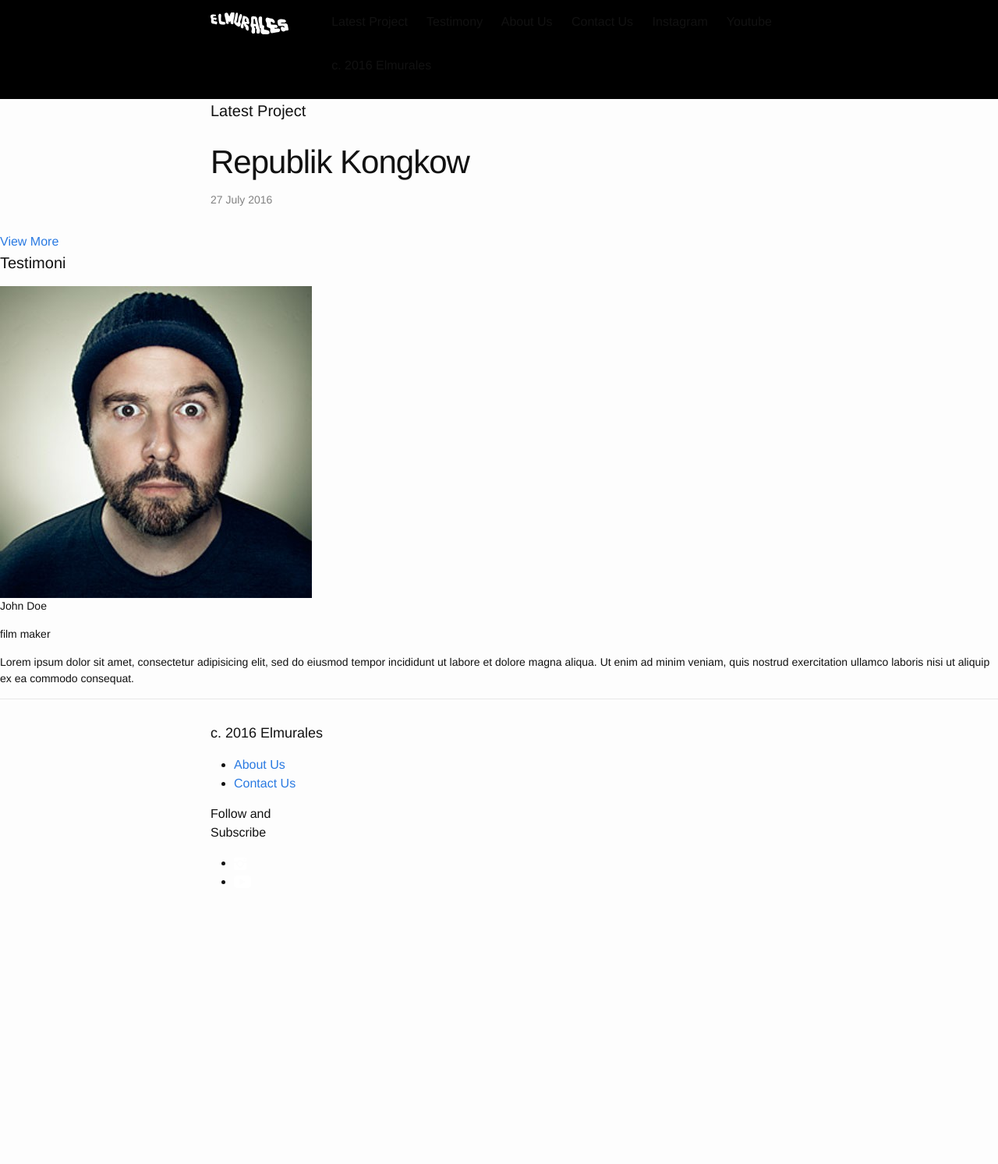
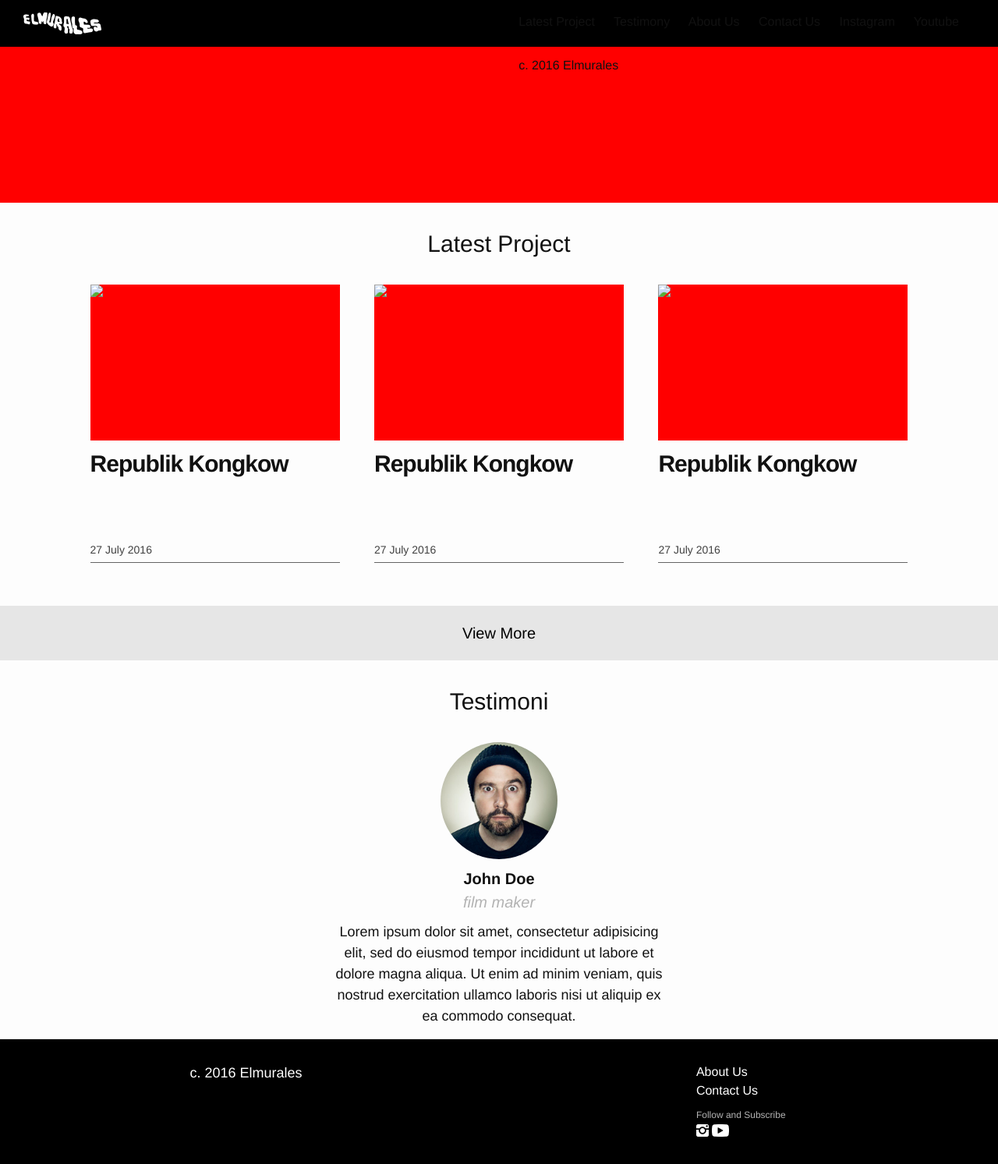
Before and after one commit to elmurales/elmurales.github.io, a Jekyll site: the page built from index.html, in a window 1280 px wide. Shown: the whole page at 78% size. Built offline with Jekyll 4.4.1, drawn with Linux system fonts in a browser that asks for light colours; before the commit the page ends 1188 px from its top, so only the background shows below that.

Commit message:
creating web index

```diff
--- a/_layouts/home.html
+++ b/_layouts/home.html
@@ -10,8 +10,11 @@
             {{ content }}
         </div>
         <div class="view-more">
+            <div class="wrapper">
                 <a href="#">View More</a>
             </div>
+        </div>
+        <div class="wrapper">
             <div class="testimoni">
                 <h1 class="page-heading">Testimoni</h1>
                 <figure class="testi-figure">
@@ -26,6 +29,7 @@
                   </figcaption>
                 </figure>
             </div>
+        </div>
     </main>
     {% include footer.html %}
 </body>
--- a/css/main.scss
+++ b/css/main.scss
@@ -21,7 +21,7 @@ $grey-color-light: lighten($grey-color, 40%);
 $grey-color-dark:  darken($grey-color, 25%);
 
 // Width of the content area
-$content-width:    800px;
+$content-width:    100%;
 
 $on-palm:          600px;
 $on-laptop:        800px;
@@ -41,6 +41,7 @@ $on-laptop:        800px;
 .site-header {
     border: none;
     background-color: #000;
+    height: 60px;
 }
 
 .site-title, .site-title:visited {
@@ -53,9 +54,143 @@ $on-laptop:        800px;
 
 .hilite {
     background-color: #f00;
+    width: 100%;
+    height: 200px;
 }
 
+.page-heading {
+    text-align: center;
+    margin: 30px 0;
+    font-size: 30px;
+}
+
+.post-list {
+    text-align: center;
+    margin-bottom: 50px;
+    li {
+        display: inline-block;
+        margin: 0 20px;
+        .post-image {
+            background-color: #f00;
+            width: 320px;
+            height: 200px;
+        }
+        .post-title {
+            height: 100px;
+            font-size: 30px;
+            font-weight: 700;
+            text-align: left;
+        }
+        .post-meta{
+            color: #424242;
+            text-align: left;
+            margin: 0;
+        }
+        .post-meta-separator {
+            border-bottom: 1px solid #656565;
+            margin: 5px 0;
+        }
+    }
+}
+
+.view-more {
+    background-color: #e6e6e6;
+    text-align: center;
+    padding: 20px 0;
+    a {
+        font-size: 20px;
+        text-decoration: none;
+        color: #000;
+    }
+}
+
+.testimoni {
+    text-align: center;
+    .testi-img {
+        margin: 0 auto;
+        width: 150px;
+        height: 150px;
+        border-radius: 100%;
+    }
+    .testi-info {
+        margin: 10px auto 0 auto;
+        width: 35%;
+        .testi-name {
+            margin-bottom: 0;
+            font-size: 20px;
+            font-weight: 700;
+        }
+        .testi-job {
+            margin-bottom: 10px;
+            font-size: 20px;
+            font-style: italic;
+            color: #b3b3b3;
+        }
+        .testi-desc {
+            font-weight: 500;
+            font-size: 18px;
+        }
+    }
+}
+
+
+.site-footer {
+    background-color: #000;
+    color: #fff;
+    .footer-row {
+        width: 65%;
+        margin: 0 auto;
+        .footer-col-1 {
+            float: left;
+        }
+        .footer-col-2 {
+            float: right;
+            .footer-link {
+                margin: 0;
+                li {
+                    list-style-type: none;
+                    a {
+                        color: #fff;
+                    }
+                    & :hover {
+                        color: #fff;
+                        text-decoration: none;
+                        cursor: pointer;
+                    }
+                }
+            }
+            .footer-social-header {
+                color: #b3b3b3;
+                font-size: 12px;
+                margin: 10px 0 0 0;
+            }
+            .footer-social {
+                @extend .footer-link;
+                li {
+                    display: inline-block;
+                    img {
+                        vertical-align: text-top;
+                    }
+                }
+            }
+        }
+    }
+}
+
+
+
+
+
+
+
+// START ON PALM
+
 @include media-query($on-palm) {
+    .site-header {
+        border: none;
+        background-color: #000;
+        height: 55px;
+    }
     .site-title {
         position: relative;
         z-index: 1;
@@ -83,33 +218,45 @@ $on-laptop:        800px;
             }
         }
     }
+
     .hilite {
         background-color: #f00;
         width: 100%;
         height: 200px;
     }
+
     .page-heading {
         font-size: 25px;
         text-align: center;
         padding-top: 15px;
     }
+
+    .post-list {
+        margin-bottom: 0;
+        li {
+            margin-bottom: 50px;
+            .post-image {
+                background-color: #f00;
+                height: 200px;
+            }
             .post-title {
                 height: 100px;
                 font-size: 30px;
                 font-weight: 700;
+                text-align: left;
             }
             .post-meta{
                 color: #424242;
+                text-align: left;
+                margin: 0;
             }
             .post-meta-separator {
                 border-bottom: 1px solid #656565;
                 margin: 5px 0;
             }
-    .post-image {
-        background-color: #f00;
-        width: 100%;
-        height: 200px;
         }
+    }
+
     .view-more {
     	background-color: #e6e6e6;
     	text-align: center;
@@ -120,6 +267,7 @@ $on-laptop:        800px;
     		color: #000;
     	}
     }
+
     .testimoni {
         .testi-figure {
             .testi-img {
@@ -131,6 +279,8 @@ $on-laptop:        800px;
             }
             .testi-info {
                 text-align: center;
+                margin: 0 auto;
+                width: 100%;
                 .testi-name {
                     color: #000;
                     font-weight: 700;
@@ -156,14 +306,14 @@ $on-laptop:        800px;
             width: 100%;
             height: 100px;
             .footer-col-1 {
-                width: 49%;
+                width: 50%;
                 float: left;
                 .footer-heading {
                     color: #fff;
                 }
             }
             .footer-col-2 {
-                width: 50%;
+                width: 45%;
                 float: right;
                 .footer-link {
                     margin: 0;
@@ -184,7 +334,6 @@ $on-laptop:        800px;
                     li {
                         display: inline-block;
                         list-style-image: none;
-                        margin: 0;
                         img {
                             vertical-align: text-top;
                             padding-right: 5px;
--- a/index.html
+++ b/index.html
@@ -25,10 +25,26 @@ layout: home
 <ul class="post-list">
   <li>
     <figure class="post-image">
-        <img src="">
+        <img src="#">
     </figure>
     <h2 class="post-title">Republik Kongkow</h2>
-    <span class="post-meta">27 July 2016</span>
+    <p class="post-meta">27 July 2016</p>
+    <div class="post-meta-separator"></div>
+  </li>
+  <li>
+    <figure class="post-image">
+        <img src="#">
+    </figure>
+    <h2 class="post-title">Republik Kongkow</h2>
+    <p class="post-meta">27 July 2016</p>
+    <div class="post-meta-separator"></div>
+  </li>
+  <li>
+    <figure class="post-image">
+        <img src="#">
+    </figure>
+    <h2 class="post-title">Republik Kongkow</h2>
+    <p class="post-meta">27 July 2016</p>
     <div class="post-meta-separator"></div>
   </li>
 </ul>
```
Lines whose indentation alone changed are shown as unchanged.
